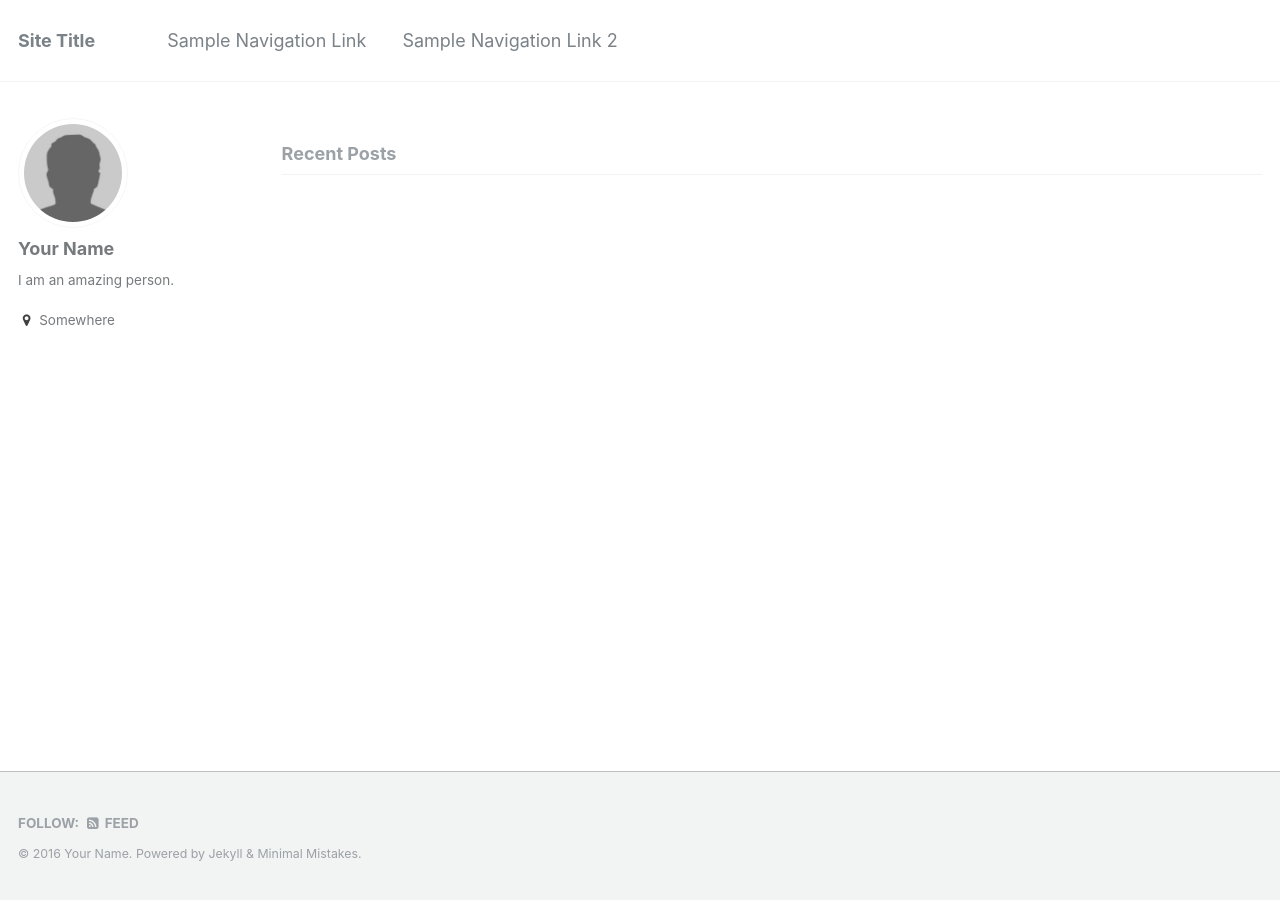
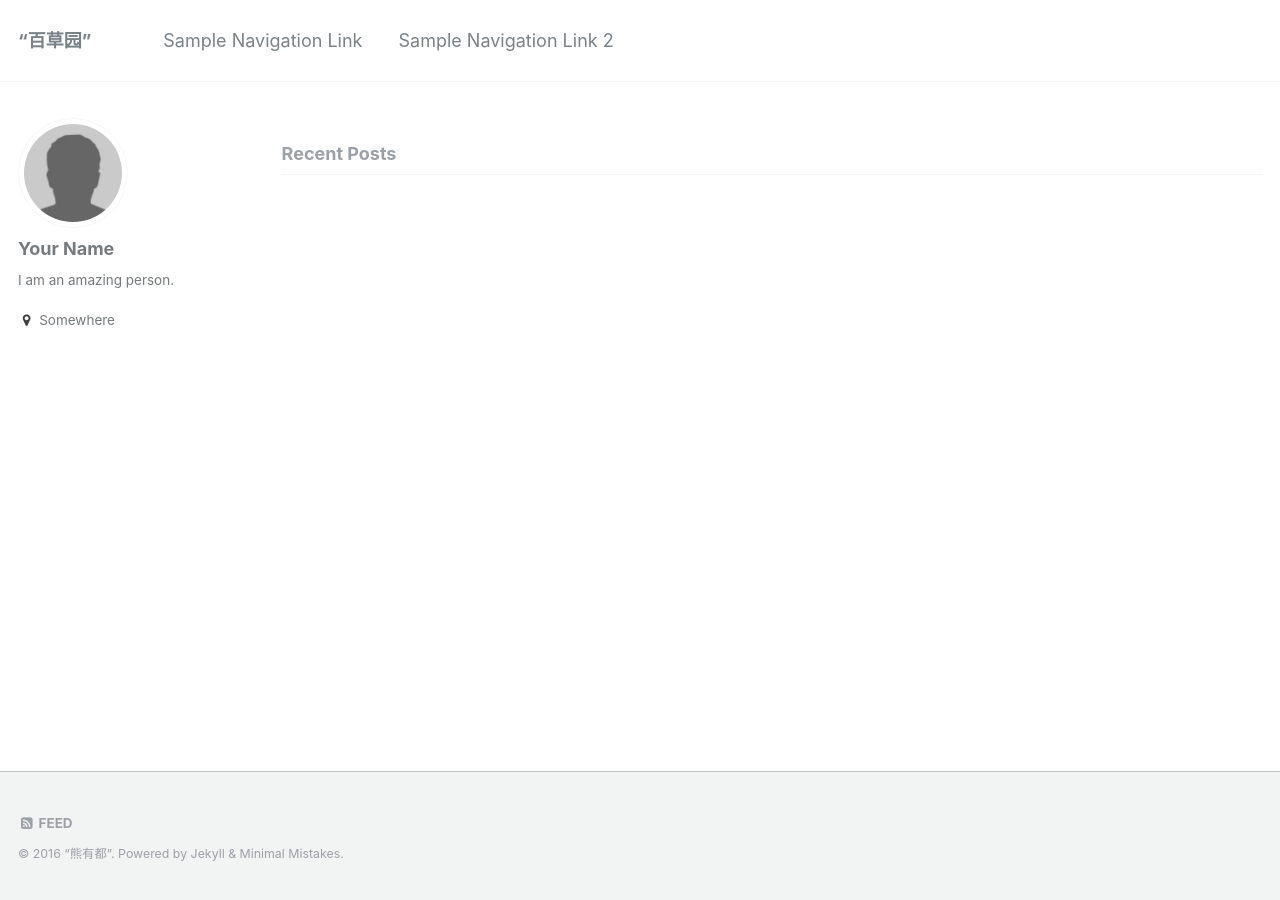
Before and after one commit to xiongyoudou/xiongyoudou.github.io, a Jekyll site: the page built from index.html, in a window 1280 px wide. Built offline with Jekyll 4.4.1, drawn with Linux system fonts in a browser that asks for light colours; the list of posts is cut into pages by our own code.

Commit message:
update config

```diff
--- a/_config.yml
+++ b/_config.yml
@@ -6,11 +6,11 @@
 # `jekyll serve`. If you change this file, please restart the server process.
 
 # Site Settings
-locale                   : "en"
-title                    : "Site Title"
+locale                   : “ch”
+title                    : “百草园”
 title_separator          : "-"
-name                     : "Your Name"
-description              : "An amazing website."
+name                     : “熊有都”
+description              : “满园都是草，但也自成一片天地”
 url                      : # the base hostname & protocol for your site e.g. "https://mmistakes.github.io"
 baseurl                  : # the subpath of your site, e.g. "/blog"
 repository               : # GitHub username/repo-name e.g. "mmistakes/minimal-mistakes"
```
